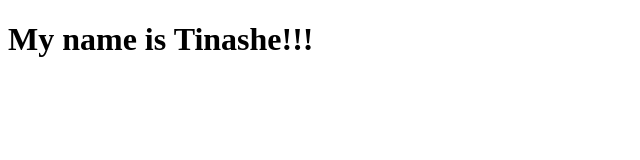
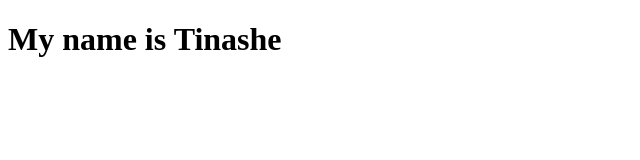
Before and after one commit to TeeHuncho/First-Github, a plain HTML site: page index.html in a window 1280 px wide. Shown: the full height of the page, 0-640 px from the left. Drawn offline with Linux system fonts and the light colour scheme.

Commit message:
remove exclamation marks

```diff
--- a/index.html
+++ b/index.html
@@ -7,7 +7,7 @@
     <title>Document</title>
 </head>
 <body>
-    <h1>My name is Tinashe!!!
+    <h1>My name is Tinashe
     </h1>
 </body>
 </html>
```
